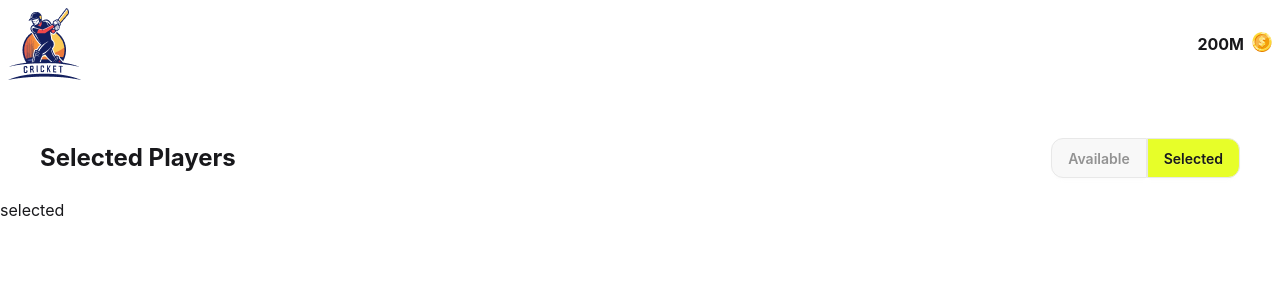
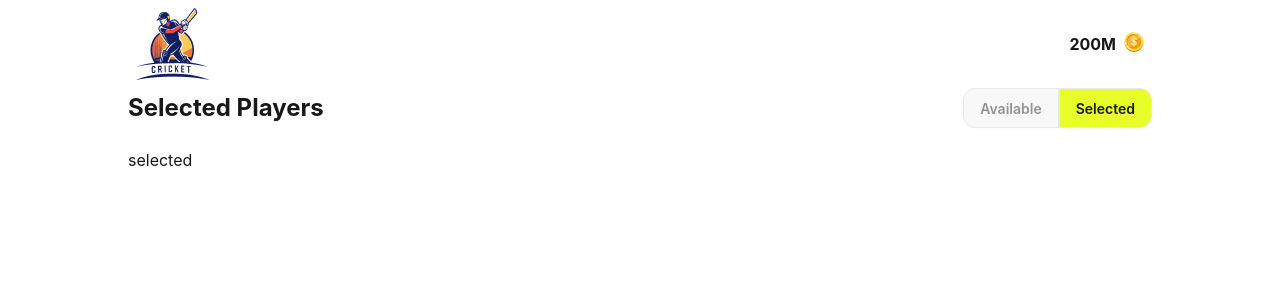
Before and after one commit to musabbirrahman/dream-team-make-your-team, a React (Vite) app: page / in a window 1280 px wide. Both pictures are taken after a click on the button "Available". Shown: the top 300 px of the page. Built offline with nearby package versions, Linux system fonts and the light colour scheme.

Commit message:
connected data for selected players after choosig in selected player component

```diff
--- a/src/Components/Navbar/Navbar.jsx
+++ b/src/Components/Navbar/Navbar.jsx
@@ -5,7 +5,7 @@ import logo from "../../assets/logo.png";
 
 const Navbar = ({coin}) => {
   return (
-    <div className="navbar flex justify-between container mx-auto">
+    <div className="navbar flex justify-between w-[80%] mx-auto">
       <div className="flex-none">
         <img src={logo} alt="" />
       </div>
--- a/src/Components/players/AvailablePlayers/AvailablePlayers.jsx
+++ b/src/Components/players/AvailablePlayers/AvailablePlayers.jsx
@@ -3,13 +3,13 @@ import React from "react";
 import Card from "../../ui/Card";
 
 
-const AvailablePlayers = ({ players, setCoin, coin }) => {
+const AvailablePlayers = ({ players, setCoin, coin, selectedPlayers, setSelectedPlayers }) => {
   return (
-    <div className="w-[96%] mx-auto  grid grid-cols-1 md:grid-cols-2 lg:grid-cols-3 gap-5">
+    <div className=" grid grid-cols-1 md:grid-cols-2 lg:grid-cols-3 gap-5">
 
 
       {players.map((player, index) => (
-        <Card key={index} coin={coin} setCoin={setCoin} player={player}></Card>
+        <Card key={index} coin={coin} setCoin={setCoin} setSelectedPlayers={setSelectedPlayers} selectedPlayers={selectedPlayers} player={player}></Card>
       ))}
     </div>
   );
--- a/src/Components/players/Players.jsx
+++ b/src/Components/players/Players.jsx
@@ -5,18 +5,19 @@ import SelectedPlayers from './SelectedPlayers/SelectedPlayers';
 const Players = ({fetchPlayers, setCoin, coin}) => {
     const players = use(fetchPlayers)
     const [selectedButton, setSelectedButton] = useState(true)
+    const [selectedPlayers, setSelectedPlayers] = useState([])
     return (
-        <div className=' md:container mx-auto w-[90%] my-[50px]'>
+        <div className=' mx-auto w-[80%]'>
 
             <div className='flex justify-between items-center mb-5'>
-                {selectedButton ? <h1 className='md:ml-10 font-bold md:text-2xl'>Available Players</h1> : <h1 className='md:ml-10 font-bold md:text-2xl'>Selected Players</h1>}
+                {selectedButton ? <h1 className=' font-bold md:text-2xl'>Available Players</h1> : <h1 className=' font-bold md:text-2xl'>Selected Players</h1>}
                 <div className='flex'>
                     <button onClick={()=> (setSelectedButton(!selectedButton))} className={`btn ${selectedButton ? 'bg-[#E7FE29]' : 'text-[#13131371]'}  rounded-l-xl rounded-r-none`}>Available</button>
-                    <button onClick={()=> (setSelectedButton(!selectedButton))} className={`btn ${!selectedButton ? 'bg-[#E7FE29]' : 'text-[#13131371]'} md:mr-10 rounded-r-xl rounded-l-none`}>Selected</button>
+                    <button onClick={()=> (setSelectedButton(!selectedButton))} className={`btn ${!selectedButton ? 'bg-[#E7FE29]' : 'text-[#13131371]'}  rounded-r-xl rounded-l-none`}>Selected</button>
                 </div>
             </div>
 
-            {selectedButton ? <AvailablePlayers coin={coin} setCoin={setCoin} players={players}></AvailablePlayers> : <SelectedPlayers></SelectedPlayers>}
+            {selectedButton ? <AvailablePlayers coin={coin} setCoin={setCoin} setSelectedPlayers = {setSelectedPlayers} selectedPlayers = {selectedPlayers} players={players}></AvailablePlayers> : <SelectedPlayers selectedPlayers = {selectedPlayers}></SelectedPlayers>}
 
         </div>
     );
--- a/src/Components/players/SelectedPlayers/SelectedPlayers.jsx
+++ b/src/Components/players/SelectedPlayers/SelectedPlayers.jsx
@@ -1,8 +1,9 @@
 import React from 'react';
 
-const SelectedPlayers = () => {
+const SelectedPlayers = ({selectedPlayers}) => {
+    console.log(selectedPlayers)
     return (
-        <div className='max-w-[1320px] mx-auto'>
+        <div>
             <p>selected</p>
         </div>
     );
--- a/src/Components/ui/Card.jsx
+++ b/src/Components/ui/Card.jsx
@@ -3,7 +3,7 @@ import { FaUser } from "react-icons/fa";
 import { FaFlag } from "react-icons/fa";
 import { HiH1 } from "react-icons/hi2";
 import { MdStadium } from "react-icons/md";
-const Card = ({player, setCoin, coin}) => {
+const Card = ({player, setCoin, coin, selectedPlayers, setSelectedPlayers}) => {
     const [isSelected, setIsSelected] = useState(false)
     const handleSelectedPlayer =() => {
         if(coin < player.price){
@@ -14,6 +14,8 @@ const Card = ({player, setCoin, coin}) => {
 
         setCoin(coin - player.price);
         alert(`Selected ${player.name}`)
+
+        setSelectedPlayers([...selectedPlayers, player]);
 
 
 
```
